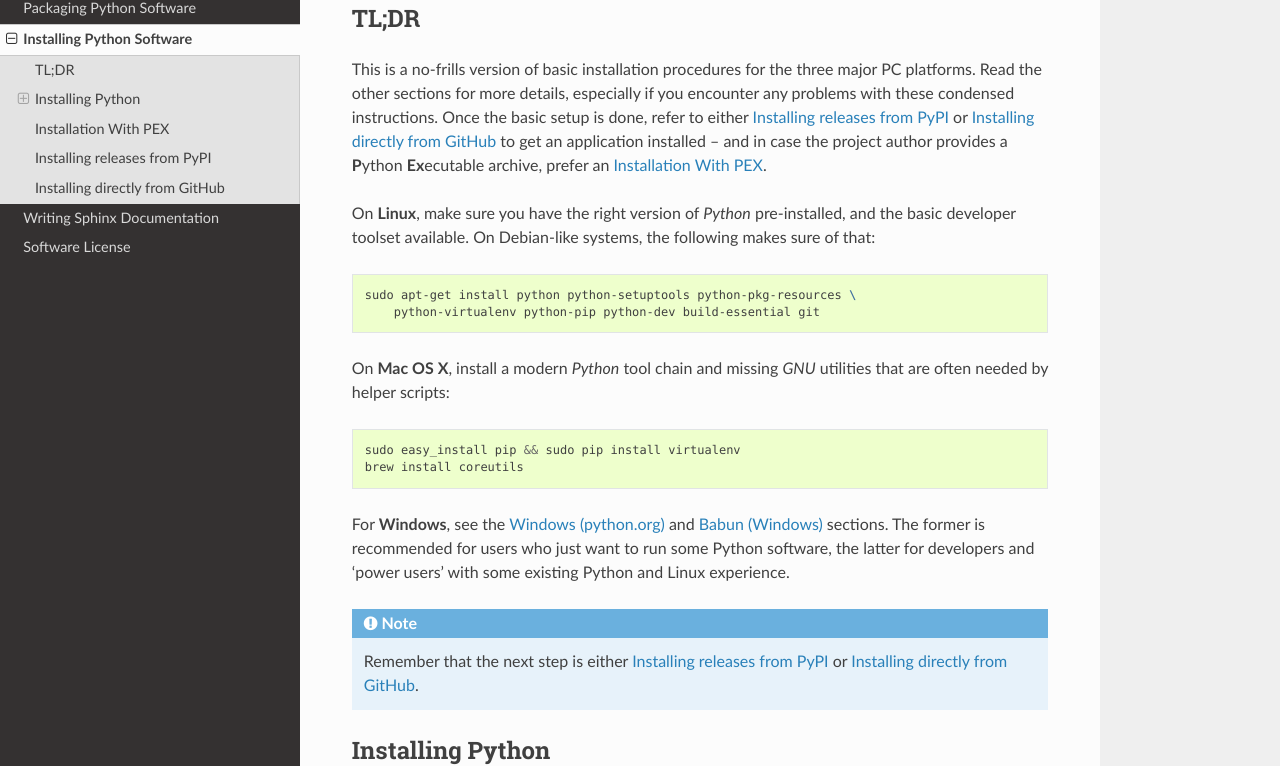
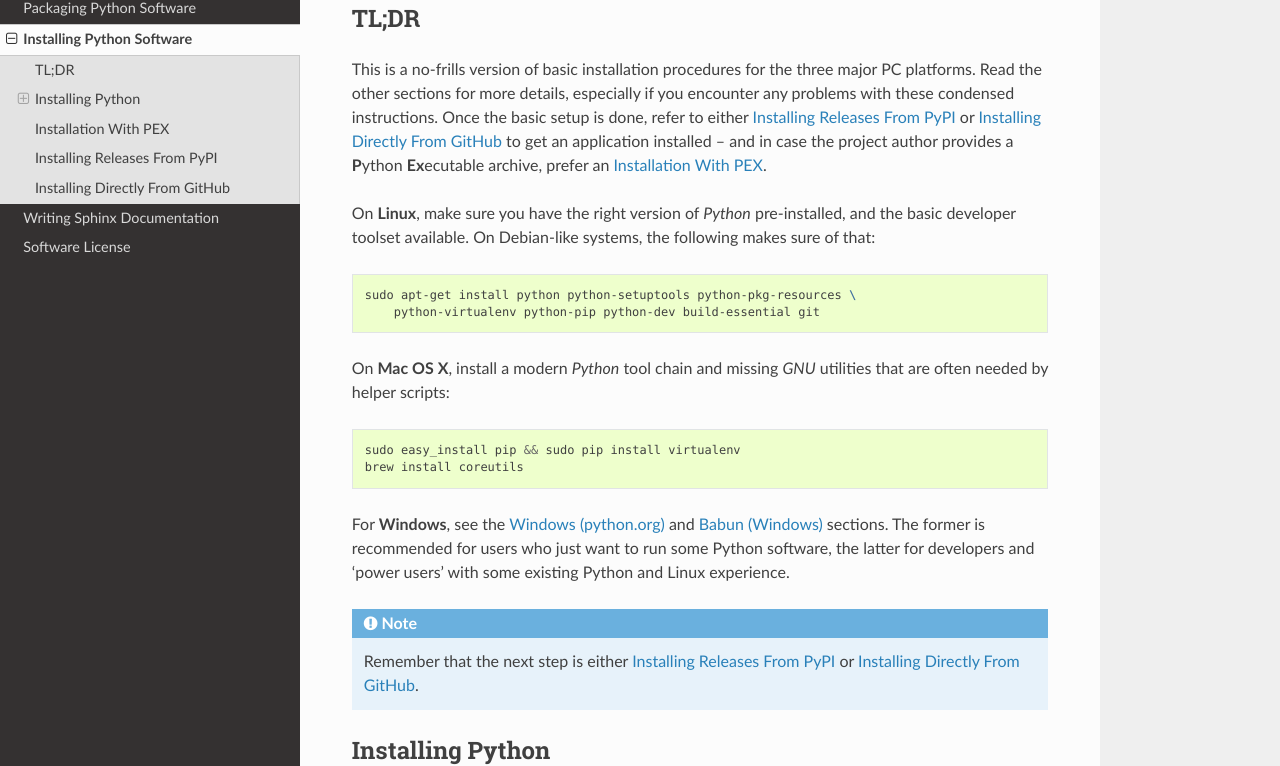
Before and after one commit to Springerle/py-generic-project, a Sphinx documentation site: the page built from docs/installing.rst, in a window 1280 px wide and 1400 px high. Shown: the part 254-1020 px from the top of the window. Built offline with Sphinx 7.4.7 and the Read the Docs theme 2.0.0, drawn with Linux system fonts in a browser that asks for light colours; some of the changed text lies outside the part shown.

Commit message:
:pencil: consistent heading style

```diff
--- a/docs/installing.rst
+++ b/docs/installing.rst
@@ -212,7 +212,7 @@
 
 .. _pip-from-pypi:
 
-Installing releases from PyPI
+Installing Releases From PyPI
 -----------------------------
 
 For releases published on `PyPI`_, you should use ``pip`` to install them
@@ -255,7 +255,7 @@
 
 .. _pip-from-github:
 
-Installing directly from GitHub
+Installing Directly From GitHub
 -------------------------------
 
 In case you *really* need the freshest source from GitHub,
```
